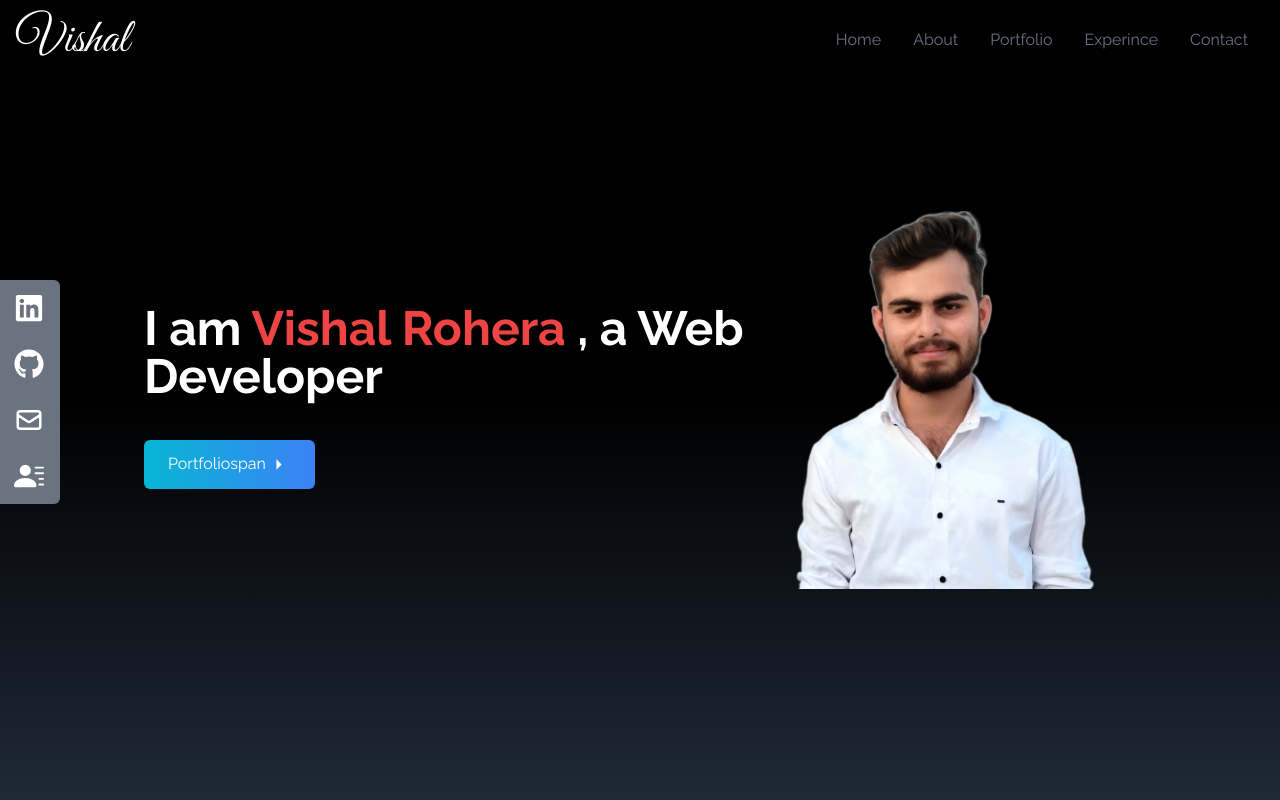
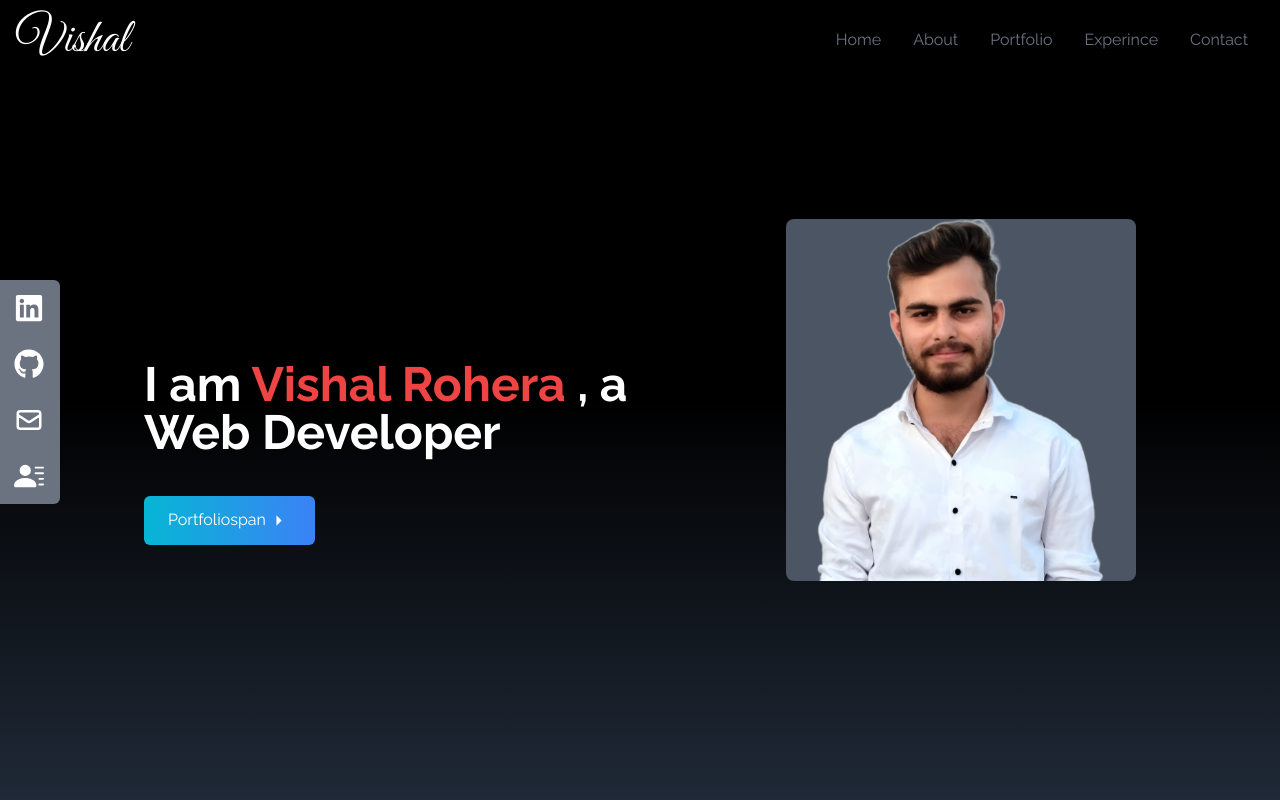
Before and after one commit to Vishal07-dev/personal-portfolio, a React (Create React App) app: page / in a window 1280 px wide. Shown: the top 800 px of the page. Built offline with nearby package versions, Linux system fonts and the light colour scheme.

Commit message:
the image changed

```diff
--- a/src/components/Home.jsx
+++ b/src/components/Home.jsx
@@ -5,9 +5,9 @@ import { Link } from "react-scroll";
 const Home = () => {
     return (
         <div name="Home" className="h-screen w-full bg-gradient-to-b from-black via-black to-gray-800">
-            <div className="max-w-screen-lg mx-auto flex flex-col items-center justify-center
-        h-full px-4 md:flex-row">
-                <div>
+            <div className=" max-w-screen-lg mx-auto flex flex-col items-center justify-center
+        h-full px-4 md:flex-row gap-14">
+                <div className='mt-28 md"mt-0'>
                     <h2 className="text-4xl sm:text-5xl font-bold text-white">I am <span className='text-red-500'>Vishal Rohera</span> , a Web Developer</h2>
                     <p className="text-gray-500 py-4 max-w-md">
                     </p>
@@ -20,7 +20,7 @@ const Home = () => {
                         </Link>
                     </div>
                 </div>
-                <div className='p-4 rounded-md'>
+                <div className='md:px-2 rounded-lg  bg-gray-600 mt-10 md:m-0'>
                     <img src={HeroImage} alt="my pitcure" className="rounded-2xl mx-auto w-2/3 md:w-full" />
                 </div>
             </div>
```
